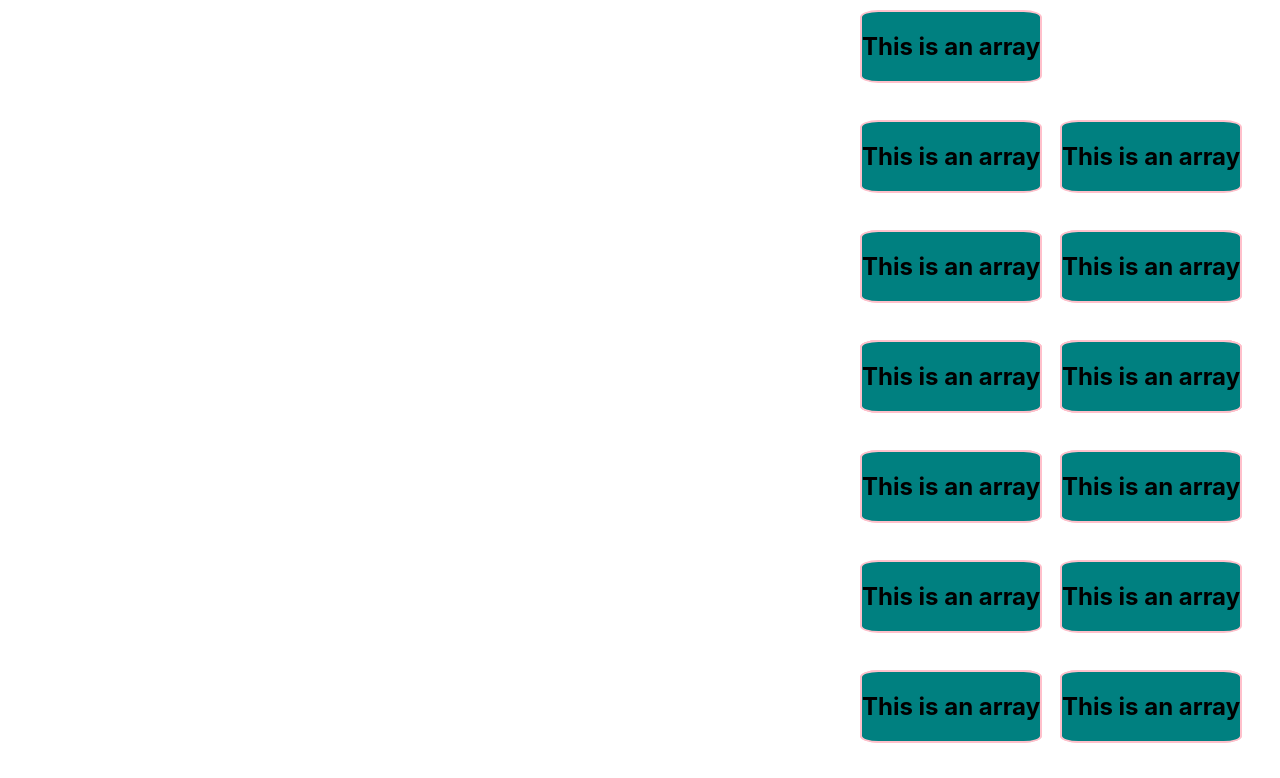
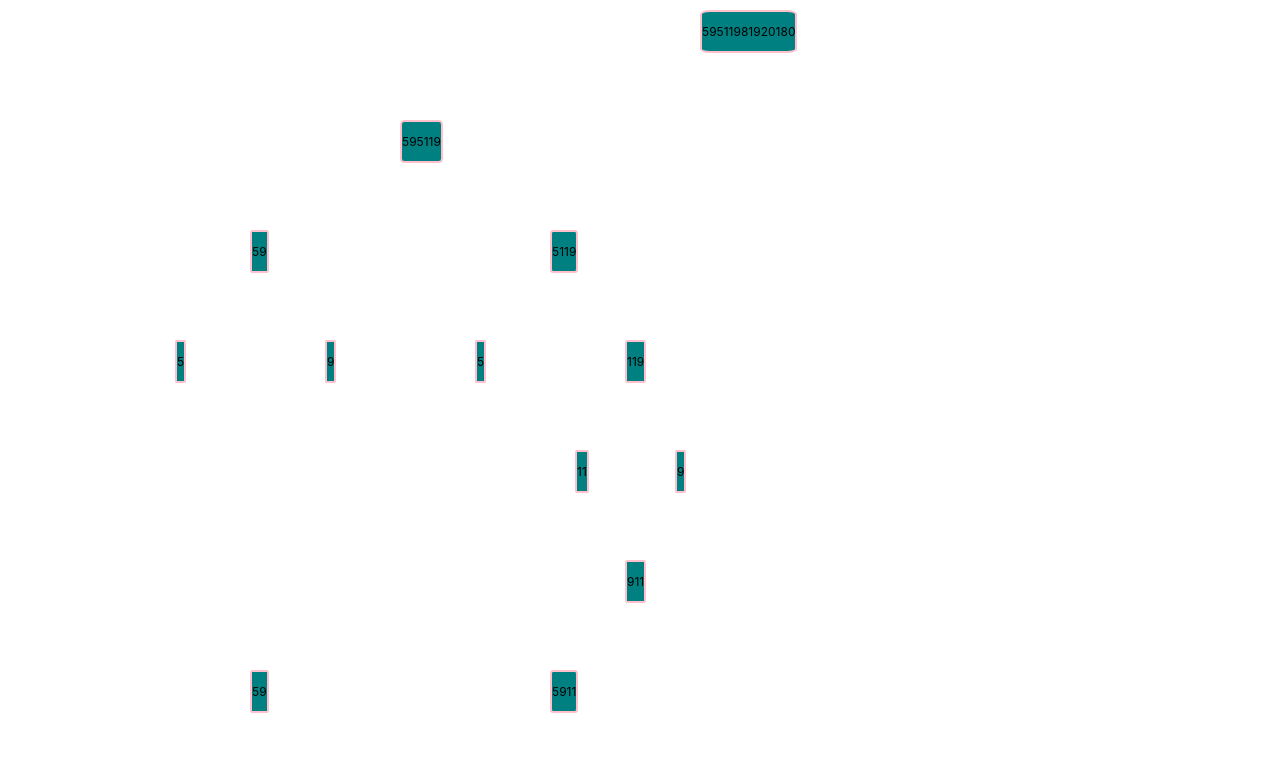
Before and after one commit to ShaimaaAliECE/se3350_project-group-14, a React (Create React App) app: page / in a window 1280 px wide. Shown: the top 778 px of the page. Built offline with nearby package versions, Linux system fonts and the light colour scheme.

Commit message:
progress

```diff
--- a/src/Array.js
+++ b/src/Array.js
@@ -11,7 +11,7 @@ class Array extends React.Component{
         this.state = {
             indexes: props.indexes,
             values: props.values,
-            xcoord: 960 + props.xcoord,
+            xcoord: 700 + props.xcoord,
             ycoord: props.ycoord,
             step: props.stepNum
         }
@@ -21,7 +21,8 @@ class Array extends React.Component{
 
     render(){
         //check how many indexes there are, depending on that number we need to return a different number of input boxes
-        return (<span className = 'array' id = {this.state.step} style = {{left: this.state.xcoord, top: this.state.ycoord}}><h2> This is an array </h2></span>);
+        console.log(`Values: ${this.state.values}`);
+        return (<span className = 'array' id = {this.state.step} style = {{left: this.state.xcoord, top: this.state.ycoord}}><p>{this.state.values}</p></span>);
     }
 
 
--- a/src/MergeSortGame.js
+++ b/src/MergeSortGame.js
@@ -33,7 +33,7 @@ class MergeSortGame extends React.Component{
         //check the tips -> the tip can help us determine what to do next
 
         let indexes = 0;  //size of array
-        let xoff = 100;
+
         let yoffset = []
 
 
@@ -44,6 +44,9 @@ class MergeSortGame extends React.Component{
 
         return data.stepNum.map((num) =>{
             let ycoord;
+            let xdifference;
+
+            //this switch will assign all yoffsets
             switch (num){
                 case 1:
                 case 14:
@@ -93,8 +96,57 @@ class MergeSortGame extends React.Component{
                     break;
 
             }
-            xoff = xoff*-1;
-            return <Array indexes = {data.steps[num].length} values = {data.steps[num]} xcoord = {xoff} ycoord = {ycoord} />
+
+            //this switch will assign all the x offsets from the middle of the screen.
+            switch(num){
+                case 0:
+                case 27:
+                    xdifference = 0;
+                    break;
+                case 1:
+                case 13:
+                    xdifference = -300; //rows 1, 7
+                    break;
+                case 2: //rows 2, 6
+                case 5:
+                    xdifference = -450;
+                    break;
+                case 6:
+                case 12:
+                    xdifference = -150;
+                    break;
+                case 3: //row 2
+                    xdifference = -525;
+                    break;
+                case 4:
+                    xdifference = -375;
+                    break;
+                case 7:
+                    xdifference = -225;
+                    break;
+                case 8:
+                    xdifference = -75;
+                    break;
+                case 9:
+                    xdifference = -125;
+                    break;
+                case 10:
+                    xdifference = -25;
+                    break;
+                case 11:
+                    xdifference = -75;
+                    break;
+                case 13:
+                    xdifference = -300;
+                    break;
+                default:
+                    xdifference = -960;
+                    break;
+
+            }
+
+
+            return <Array indexes = {data.steps[num].length} values = {data.steps[num]} xcoord = {xdifference} ycoord = {ycoord} stepNum = {num} />
         });
 
     }
--- a/src/index.css
+++ b/src/index.css
@@ -16,6 +16,7 @@ code {
   display: block;
   margin:auto;
   text-align: center;
+  font-size: 12px;
 }
 
 .array{
--- a/src/index.js
+++ b/src/index.js
@@ -12,7 +12,7 @@ ReactDOM.render(
   <React.StrictMode>
     <MergeSortGame size = {10} />
   </React.StrictMode>,
-  document.getElementById('root')
+  document.getElementById('array-space')
 );
 
 
```
